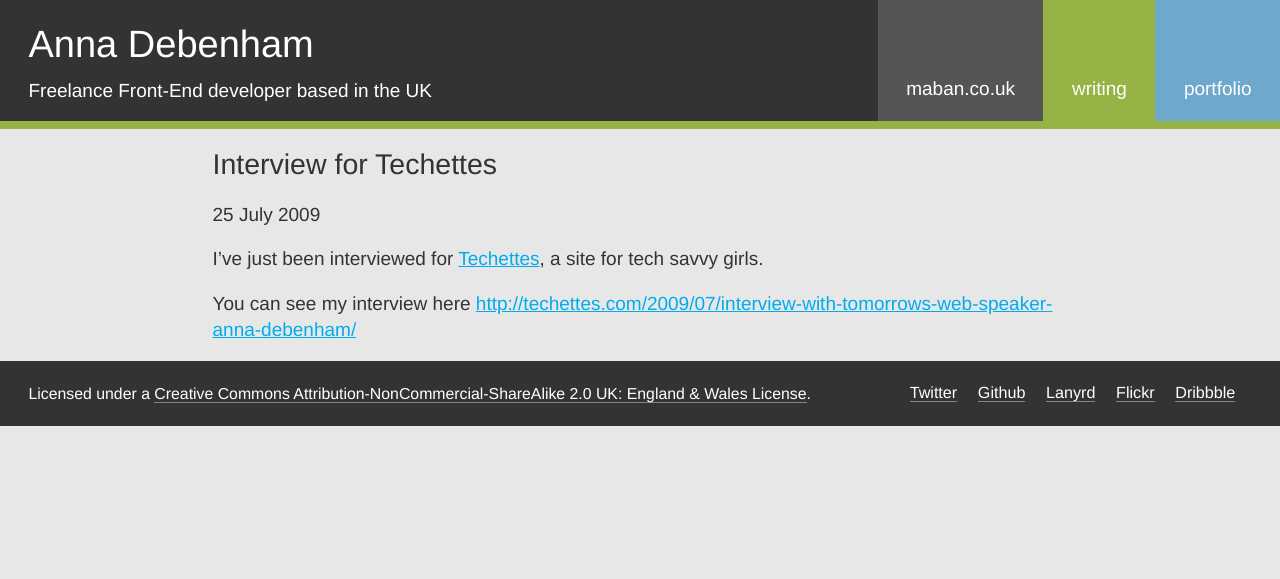
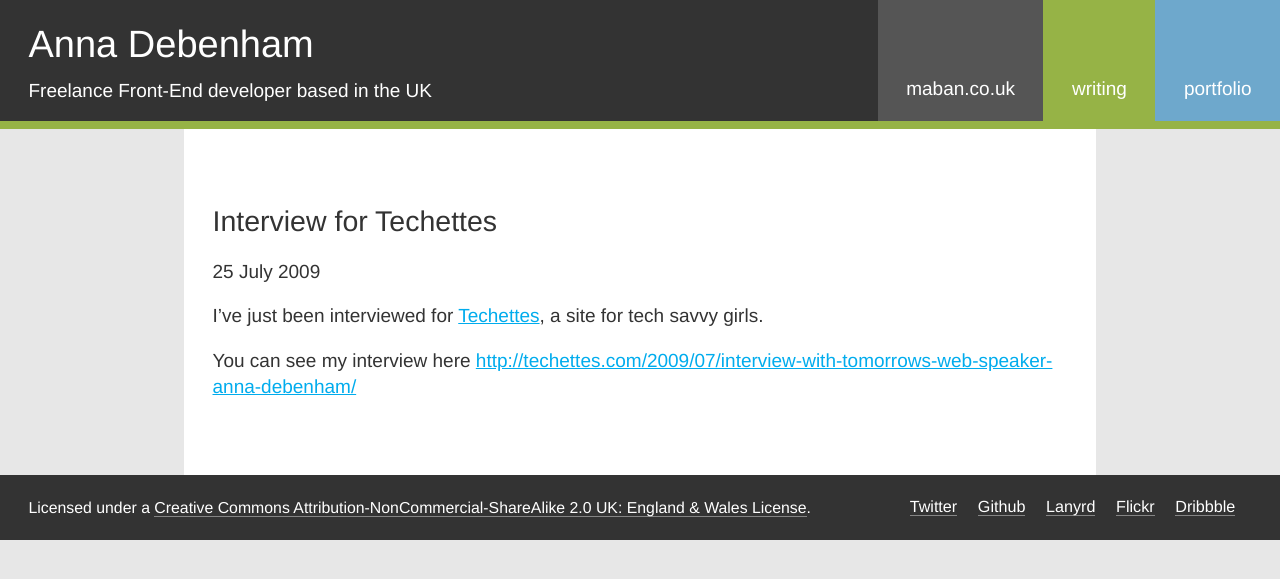
Before and after one commit to maban/maban, a Jekyll site: the page built from _posts/2009-07-25-23.html, in a window 1280 px wide. Shown: the top 579 px of the page. Built offline with Jekyll 4.4.1, drawn with Linux system fonts in a browser that asks for light colours.

Commit message:
Clean up styles on posts

```diff
--- a/style/main.css
+++ b/style/main.css
@@ -627,6 +627,8 @@ main {
 
 .h-entry {
     max-width: 45em;
+    padding: 3em 1.5em;
+    background-color: #fff;
     margin: 0 auto;
 }
 
```
